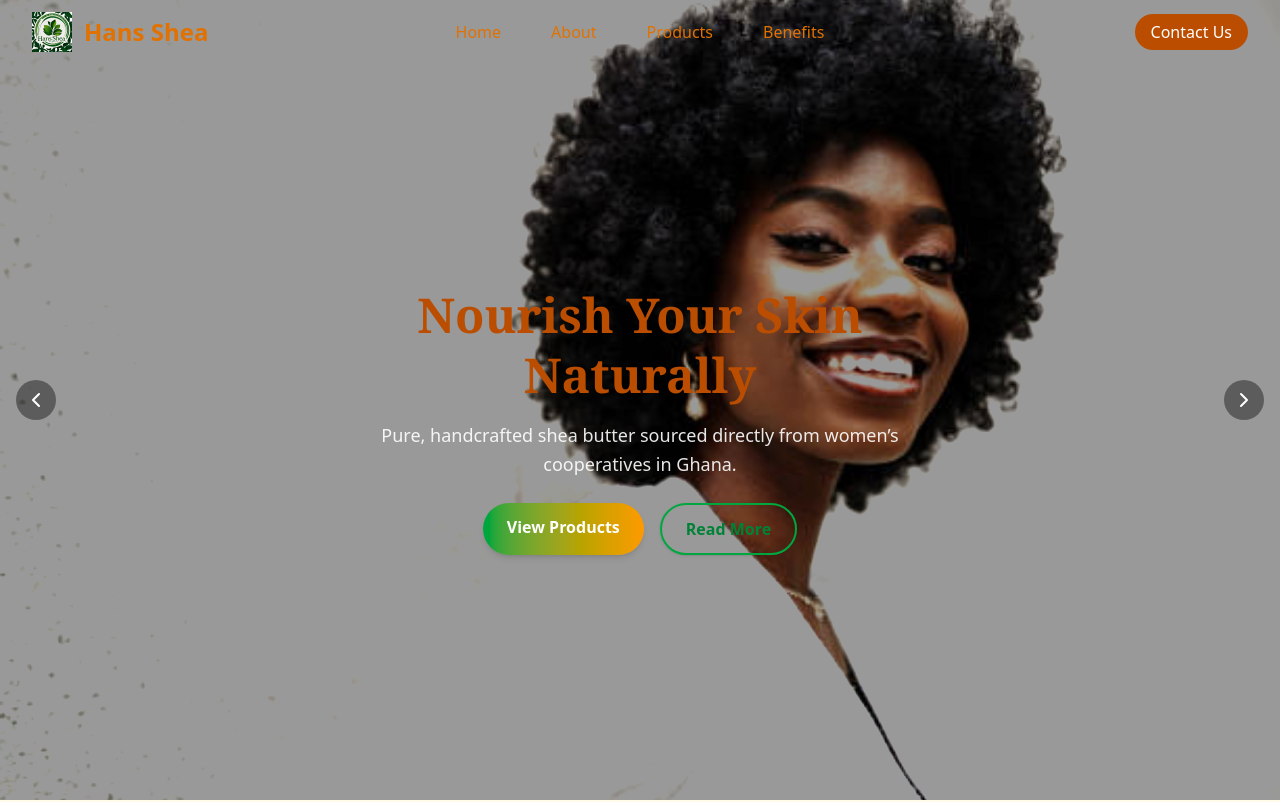
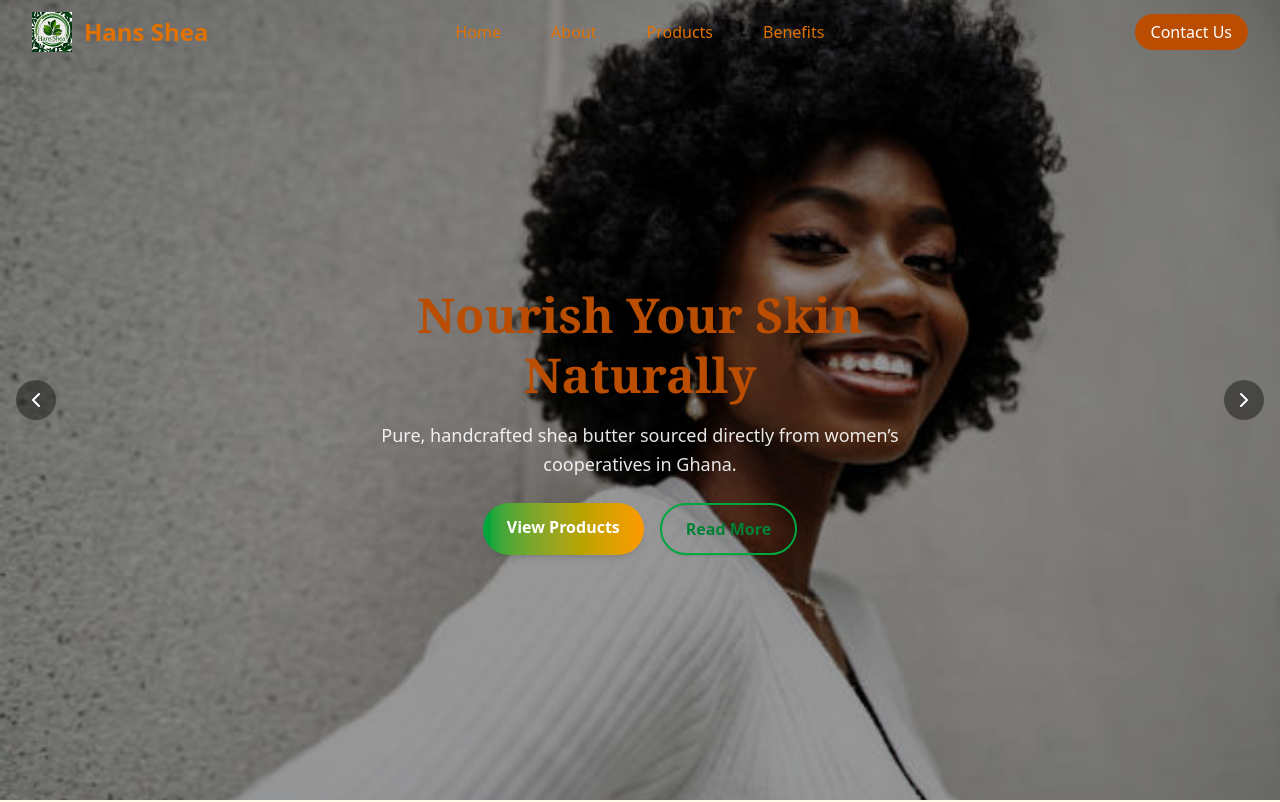
Before and after one commit to 34RL-01/hansheabutter, a React (Vite) app: page / in a window 1280 px wide. Shown: the top 802 px of the page. Built offline with nearby package versions, Linux system fonts and the light colour scheme.

Commit message:
hero changes

```diff
--- a/src/component/HeroSection.jsx
+++ b/src/component/HeroSection.jsx
@@ -32,7 +32,7 @@ export default function HeroSection() {
 
   return (
     <section
-      className="relative bg-cover bg-center h-screen flex items-center justify-center px-6 text-white transition-all duration-1000"
+      className="relative h-screen flex items-center justify-center px-6 text-white transition-all duration-1000"
       style={{
         backgroundImage: `url(${backgroundImages[current]})`,
         backgroundAttachment: "fixed", // Parallax effect
@@ -41,7 +41,7 @@ export default function HeroSection() {
       }}
     >
       {/* Overlay */}
-      <div className="absolute inset-0 bg-black/40 backdrop-brightness-150 z-0"></div>
+      <div className="absolute inset-0 bg-black/40 backdrop-brightness-100 z-0"></div>
 
       {/* Content */}
       <div className="relative z-10 p-8 md:p-12 rounded-2xl text-center mt-20 max-w-2xl mx-auto animate-fade-in-up">
```
